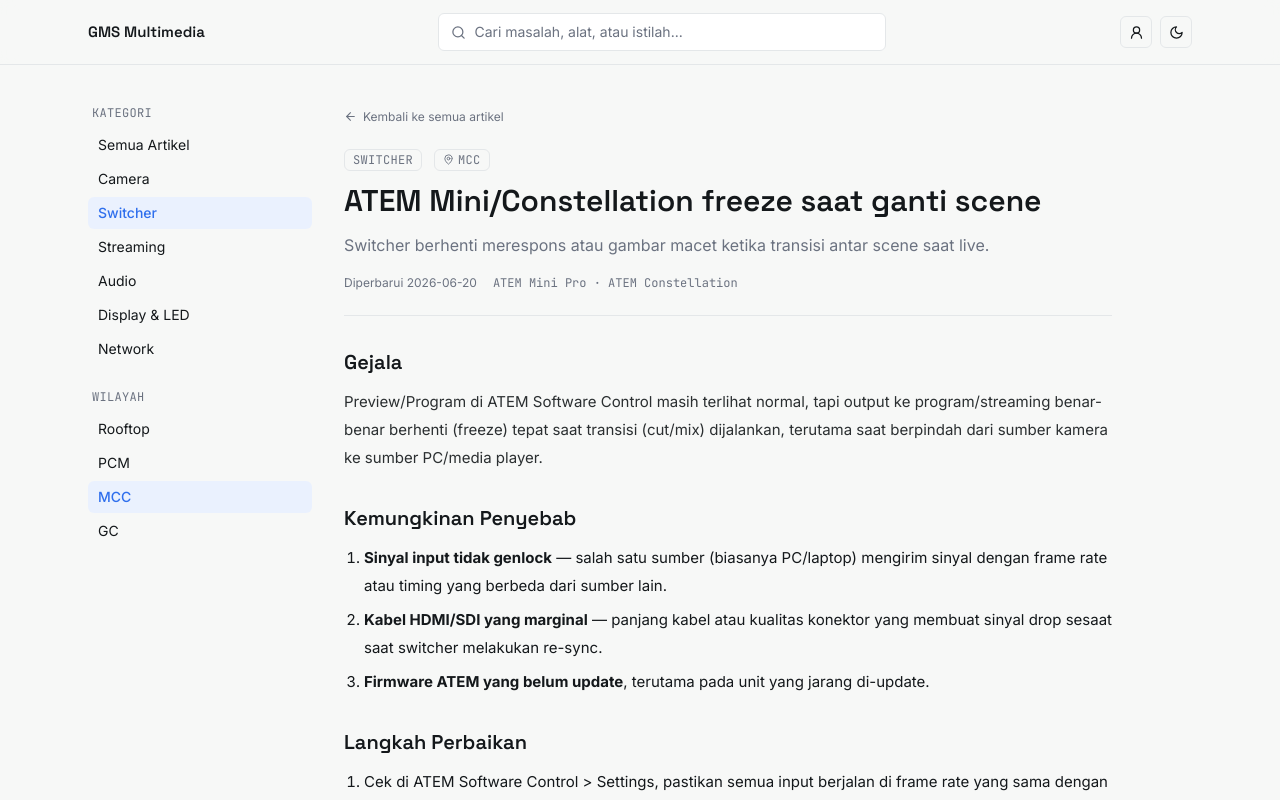
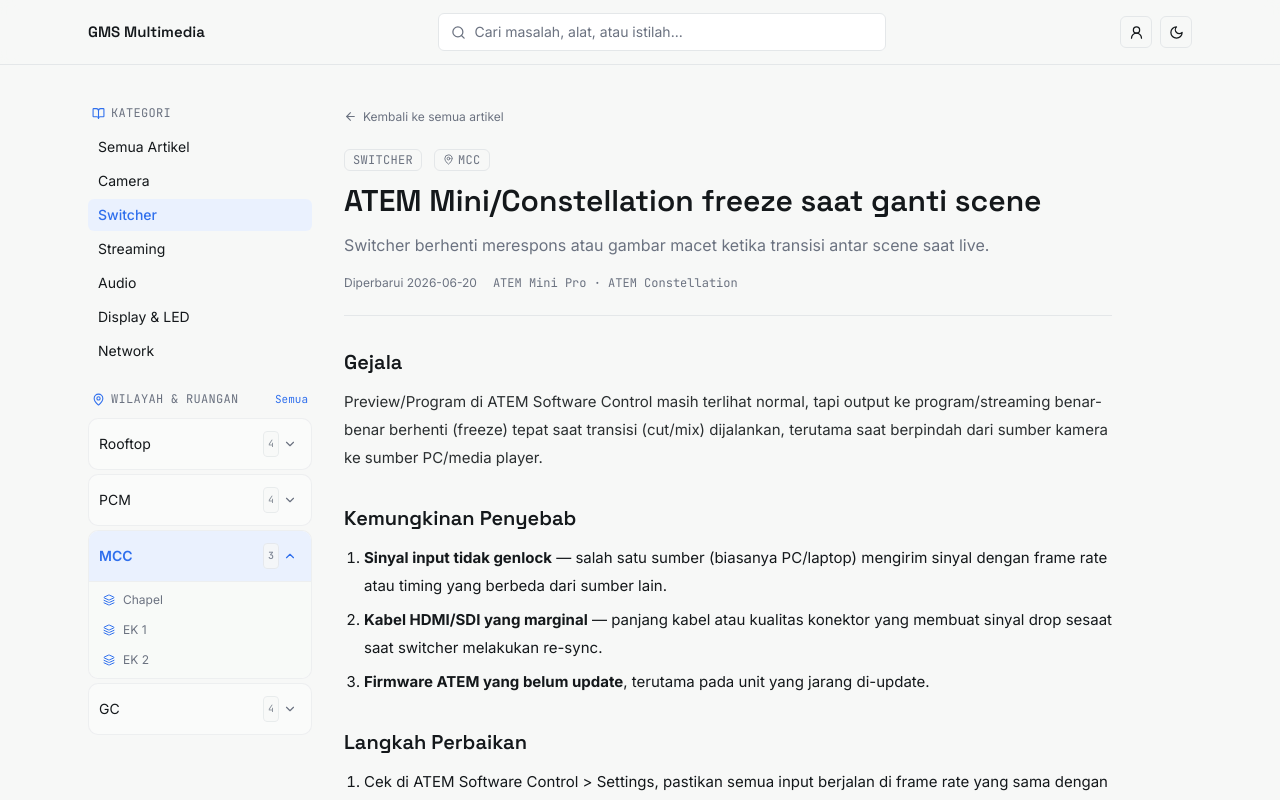
Before and after one commit to christophertekvi/gms-av-techsupport, a Next.js app: page /artikel/atem-freeze-saat-ganti-scene in a window 1280 px wide. Shown: the top 800 px of the page. Built offline with nearby package versions, Linux system fonts and the light colour scheme.

Commit message:
update dropdown sidebar

```diff
--- a/app/artikel/[slug]/page.js
+++ b/app/artikel/[slug]/page.js
@@ -3,6 +3,7 @@
 import LocationBadge from '@/components/LocationBadge'
 import MDXContent from '@/components/MDXContent'
 import { getAllSlugs, getArticleBySlug } from '@/lib/articles'
+import { getAllRooms } from '@/lib/rooms'
 import { notFound } from 'next/navigation'
 import Link from 'next/link'
 import { ArrowLeft } from 'lucide-react'
@@ -25,11 +26,12 @@
   const { slug } = await params
   const article = getArticleBySlug(slug)
   if (!article) notFound()
+  const rooms = getAllRooms()
 
   return (
     <main className="mx-auto max-w-6xl px-4 sm:px-6 py-10">
       <div className="flex flex-col lg:flex-row gap-8">
-        <Sidebar activeCategory={article.category} activeLocation={article.location} />
+        <Sidebar activeCategory={article.category} activeLocation={article.location} rooms={rooms} />
         <article className="flex-1 min-w-0 max-w-3xl">
           <Link
             href="/"
--- a/app/kategori/[slug]/page.js
+++ b/app/kategori/[slug]/page.js
@@ -2,6 +2,7 @@
 import ArticleCard from '@/components/ArticleCard'
 import { getArticlesByCategory } from '@/lib/articles'
 import { getCategory, CATEGORIES } from '@/lib/categories'
+import { getAllRooms } from '@/lib/rooms'
 import { notFound } from 'next/navigation'
 
 export function generateStaticParams() {
@@ -13,6 +14,7 @@
   const category = getCategory(slug)
   if (!category) notFound()
   const articles = getArticlesByCategory(slug)
+  const rooms = getAllRooms()
 
   return (
     <main className="mx-auto max-w-6xl px-4 sm:px-6 py-10">
@@ -25,7 +27,7 @@
       </div>
 
       <div className="flex flex-col lg:flex-row gap-8">
-        <Sidebar activeCategory={slug} />
+        <Sidebar activeCategory={slug} rooms={rooms} />
         <div className="flex-1 min-w-0">
           {articles.length === 0 ? (
             <div className="rounded-md border border-dashed border-border-light dark:border-border-dark p-10 text-center text-sm text-muted-light dark:text-muted-dark">
--- a/app/layout.js
+++ b/app/layout.js
@@ -21,7 +21,7 @@
 
 export default function RootLayout({ children }) {
   return (
-    <html lang="id" className={`${display.variable} ${body.variable} ${mono.variable}`}>
+    <html lang="id" suppressHydrationWarning className={`${display.variable} ${body.variable} ${mono.variable}`}>
       <head>
         <script
           dangerouslySetInnerHTML={{
@@ -36,7 +36,7 @@
           }}
         />
       </head>
-      <body>
+      <body suppressHydrationWarning>
         <Navbar />
         {children}
         <footer className="border-t border-border-light dark:border-border-dark mt-16">
--- a/app/page.js
+++ b/app/page.js
@@ -25,7 +25,7 @@
       </section>
 
       <div className="flex flex-col lg:flex-row gap-8">
-        <Sidebar />
+        <Sidebar rooms={rooms} />
         <div className="flex-1 min-w-0 space-y-12">
           {/* Section: Pilih Wilayah */}
           <section>
--- a/app/wilayah/[slug]/[roomSlug]/page.js
+++ b/app/wilayah/[slug]/[roomSlug]/page.js
@@ -28,11 +28,12 @@
   const fullSlug = `${slug}-${roomSlug}`
   const room = getRoomBySlug(fullSlug)
   if (!room) notFound()
+  const rooms = getAllRooms()
 
   return (
     <main className="mx-auto max-w-6xl px-4 sm:px-6 py-10">
       <div className="flex flex-col lg:flex-row gap-8">
-        <Sidebar activeLocation={fullSlug} />
+        <Sidebar activeLocation={fullSlug} rooms={rooms} />
         <div className="flex-1 min-w-0 max-w-3xl">
           <Link
             href={`/wilayah/${slug}`}
--- a/app/wilayah/[slug]/page.js
+++ b/app/wilayah/[slug]/page.js
@@ -16,7 +16,8 @@
   const location = getLocation(slug)
   if (!location || location.parentSlug) notFound()
 
-  const rooms = getAllRooms().filter((r) => r.wilayah === slug)
+  const allRooms = getAllRooms()
+  const rooms = allRooms.filter((r) => r.wilayah === slug)
   const articles = getAllArticles()
   const wilayahArticles = articles.filter(
     (a) => a.location === slug || a.location?.startsWith(`${slug}-`)
@@ -25,7 +26,7 @@
   return (
     <main className="mx-auto max-w-6xl px-4 sm:px-6 py-10">
       <div className="flex flex-col lg:flex-row gap-8">
-        <Sidebar activeLocation={slug} />
+        <Sidebar activeLocation={slug} rooms={allRooms} />
         <div className="flex-1 min-w-0 max-w-3xl">
           <Link
             href="/wilayah"
--- a/app/wilayah/page.js
+++ b/app/wilayah/page.js
@@ -19,7 +19,7 @@
       </div>
 
       <div className="flex flex-col lg:flex-row gap-8">
-        <Sidebar />
+        <Sidebar rooms={rooms} />
         <div className="flex-1 min-w-0 grid sm:grid-cols-2 gap-6">
           {WILAYAH.map((loc) => (
             <WilayahCard key={loc.slug} location={loc} rooms={rooms} />
--- a/components/Sidebar.jsx
+++ b/components/Sidebar.jsx
@@ -1,24 +1,81 @@
+'use client'
+
+import { useState, useEffect } from 'react'
 import Link from 'next/link'
 import { CATEGORIES } from '@/lib/categories'
 import { WILAYAH } from '@/lib/locations'
+import { Menu, X, ChevronDown, Layers, MapPin, Sparkles, BookOpen } from 'lucide-react'
 
-export default function Sidebar({ activeCategory, activeLocation }) {
-  // If activeLocation is a room slug like "rooftop-ek-1", get the parent slug
+export default function Sidebar({ activeCategory, activeLocation, rooms: initialRooms = [] }) {
+  const [mobileOpen, setMobileOpen] = useState(false)
+  const [rooms, setRooms] = useState(initialRooms)
+
+  // If activeLocation is a room slug like "rooftop-ek-1", get parent slug ("rooftop")
   const parentLocation = activeLocation && activeLocation.includes('-')
     ? activeLocation.split('-')[0]
     : activeLocation
 
-  return (
-    <aside className="w-full lg:w-56 shrink-0">
-      <nav className="lg:sticky lg:top-24 space-y-6">
+  // Automatically expand the active wilayah by default
+  const [expanded, setExpanded] = useState(() => {
+    const initial = {}
+    if (parentLocation) {
+      initial[parentLocation] = true
+    }
+    return initial
+  })
+
+  // Sync expanded state if activeLocation changes
+  useEffect(() => {
+    if (parentLocation) {
+      setExpanded((prev) => ({ ...prev, [parentLocation]: true }))
+    }
+  }, [parentLocation])
+
+  // If initialRooms wasn't provided, fetch from API
+  useEffect(() => {
+    if (!initialRooms || initialRooms.length === 0) {
+      fetch('/api/rooms')
+        .then((res) => res.json())
+        .then((data) => {
+          if (data.rooms) setRooms(data.rooms)
+        })
+        .catch(() => {})
+    } else {
+      setRooms(initialRooms)
+    }
+  }, [initialRooms])
+
+  // Prevent background scrolling when mobile menu is open
+  useEffect(() => {
+    if (mobileOpen) {
+      document.body.style.overflow = 'hidden'
+    } else {
+      document.body.style.overflow = ''
+    }
+    return () => {
+      document.body.style.overflow = ''
+    }
+  }, [mobileOpen])
+
+  const toggleWilayah = (slug) => {
+    setExpanded((prev) => ({
+      ...prev,
+      [slug]: !prev[slug],
+    }))
+  }
+
+  const renderNavContent = () => (
+    <div className="space-y-6">
+      {/* Section Kategori */}
       <div>
-          <p className="text-xs font-mono uppercase tracking-wide text-muted-light dark:text-muted-dark mb-2 px-1">
-            Kategori
+        <p className="text-xs font-mono uppercase tracking-wide text-muted-light dark:text-muted-dark mb-2.5 px-1 flex items-center gap-1.5">
+          <BookOpen size={13} className="text-accent" /> Kategori
         </p>
         <ul className="space-y-0.5">
           <li>
             <Link
               href="/"
+              onClick={() => setMobileOpen(false)}
               className={`block rounded-sm px-2.5 py-1.5 text-sm transition-colors ${
                 !activeCategory && !activeLocation
                   ? 'bg-accent-soft dark:bg-accent-softDark text-accent font-medium'
@@ -32,6 +89,7 @@
             <li key={cat.slug}>
               <Link
                 href={`/kategori/${cat.slug}`}
+                onClick={() => setMobileOpen(false)}
                 className={`block rounded-sm px-2.5 py-1.5 text-sm transition-colors ${
                   activeCategory === cat.slug
                     ? 'bg-accent-soft dark:bg-accent-softDark text-accent font-medium'
@@ -45,28 +103,168 @@
         </ul>
       </div>
 
+      {/* Section Wilayah & Dropdown Ruangan */}
       <div>
-          <p className="text-xs font-mono uppercase tracking-wide text-muted-light dark:text-muted-dark mb-2 px-1">
-            Wilayah
+        <div className="flex items-center justify-between mb-2.5 px-1">
+          <p className="text-xs font-mono uppercase tracking-wide text-muted-light dark:text-muted-dark flex items-center gap-1.5">
+            <MapPin size={13} className="text-accent" /> Wilayah &amp; Ruangan
           </p>
-          <ul className="space-y-0.5">
-            {WILAYAH.map((loc) => (
-              <li key={loc.slug}>
           <Link
-                  href={`/wilayah/${loc.slug}`}
-                  className={`block rounded-sm px-2.5 py-1.5 text-sm transition-colors ${
-                    parentLocation === loc.slug
-                      ? 'bg-accent-soft dark:bg-accent-softDark text-accent font-medium'
+            href="/wilayah"
+            onClick={() => setMobileOpen(false)}
+            className="text-[11px] text-accent hover:underline font-mono"
+          >
+            Semua
+          </Link>
+        </div>
+
+        <ul className="space-y-1">
+          {WILAYAH.map((loc) => {
+            const locRooms = rooms.filter((r) => r.wilayah === loc.slug)
+            const isParentActive = parentLocation === loc.slug
+            const isExactWilayah = activeLocation === loc.slug
+            const isExpanded = !!expanded[loc.slug]
+
+            return (
+              <li
+                key={loc.slug}
+                className="rounded-md border border-border-light/60 dark:border-border-dark/60 overflow-hidden bg-surface-light/40 dark:bg-surface-dark/40"
+              >
+                {/* Header item for Wilayah */}
+                <div
+                  className={`flex items-center justify-between px-2.5 py-2 text-sm transition-colors ${
+                    isExactWilayah
+                      ? 'bg-accent-soft dark:bg-accent-softDark text-accent font-semibold'
+                      : isParentActive
+                      ? 'text-accent font-medium bg-surface-light dark:bg-surface-dark'
                       : 'hover:bg-surface-light dark:hover:bg-surface-dark text-ink-light dark:text-ink-dark'
                   }`}
                 >
+                  <Link
+                    href={`/wilayah/${loc.slug}`}
+                    onClick={() => setMobileOpen(false)}
+                    className="flex-1 truncate pr-2 hover:underline"
+                  >
                     {loc.label}
                   </Link>
+
+                  {locRooms.length > 0 && (
+                    <button
+                      type="button"
+                      onClick={(e) => {
+                        e.stopPropagation()
+                        toggleWilayah(loc.slug)
+                      }}
+                      className="p-1 rounded hover:bg-black/5 dark:hover:bg-white/5 text-muted-light dark:text-muted-dark flex items-center gap-1 cursor-pointer"
+                      aria-label={`Toggle ruangan ${loc.label}`}
+                    >
+                      <span className="text-[10px] font-mono opacity-80 px-1 py-0.5 rounded bg-bg-light dark:bg-bg-dark border border-border-light dark:border-border-dark">
+                        {locRooms.length}
+                      </span>
+                      <ChevronDown
+                        size={14}
+                        className={`transition-transform duration-200 ${
+                          isExpanded ? 'rotate-180 text-accent' : ''
+                        }`}
+                      />
+                    </button>
+                  )}
+                </div>
+
+                {/* Dropdown list of rooms inside this Wilayah */}
+                {isExpanded && locRooms.length > 0 && (
+                  <ul className="border-t border-border-light/60 dark:border-border-dark/60 bg-bg-light/60 dark:bg-bg-dark/60 p-1 space-y-0.5">
+                    {locRooms.map((room) => {
+                      const roomSlug = room.slug.includes('-')
+                        ? room.slug.split('-').slice(1).join('-')
+                        : room.slug
+                      const isRoomActive = activeLocation === room.slug
+
+                      return (
+                        <li key={room.slug}>
+                          <Link
+                            href={`/wilayah/${loc.slug}/${roomSlug}`}
+                            onClick={() => setMobileOpen(false)}
+                            className={`flex items-center gap-2 px-2.5 py-1.5 rounded text-xs transition-colors ${
+                              isRoomActive
+                                ? 'bg-accent text-white font-medium shadow-xs'
+                                : 'hover:bg-surface-light dark:hover:bg-surface-dark text-muted-light dark:text-muted-dark hover:text-ink-light dark:hover:text-ink-dark'
+                            }`}
+                          >
+                            <Layers size={12} className={isRoomActive ? 'text-white' : 'text-accent shrink-0'} />
+                            <span className="truncate">{room.name}</span>
+                          </Link>
                         </li>
-            ))}
+                      )
+                    })}
+                  </ul>
+                )}
+              </li>
+            )
+          })}
         </ul>
       </div>
+    </div>
+  )
+
+  return (
+    <>
+      {/* Mobile Burger Bar */}
+      <div className="lg:hidden w-full mb-6">
+        <button
+          type="button"
+          onClick={() => setMobileOpen(true)}
+          className="w-full flex items-center justify-between p-3 rounded-md border border-border-light dark:border-border-dark bg-surface-light dark:bg-surface-dark shadow-sm hover:border-accent transition-colors cursor-pointer"
+        >
+          <div className="flex items-center gap-2.5 text-sm font-medium">
+            <Menu size={18} className="text-accent" />
+            <span>Kategori &amp; Wilayah Ruangan</span>
+          </div>
+          <span className="text-xs font-mono text-muted-light dark:text-muted-dark bg-bg-light dark:bg-bg-dark px-2 py-0.5 rounded border border-border-light dark:border-border-dark">
+            Buka Menu
+          </span>
+        </button>
+      </div>
+
+      {/* Mobile Drawer Backdrop & Modal */}
+      {mobileOpen && (
+        <div className="fixed inset-0 z-50 lg:hidden flex">
+          {/* Backdrop */}
+          <div
+            className="fixed inset-0 bg-black/60 backdrop-blur-xs transition-opacity"
+            onClick={() => setMobileOpen(false)}
+          />
+
+          {/* Drawer Sidebar */}
+          <div className="relative z-10 w-4/5 max-w-xs h-full bg-surface-light dark:bg-surface-dark border-r border-border-light dark:border-border-dark p-6 overflow-y-auto flex flex-col justify-between shadow-2xl">
+            <div>
+              <div className="flex items-center justify-between pb-4 mb-6 border-b border-border-light dark:border-border-dark">
+                <div className="flex items-center gap-2">
+                  <Sparkles size={16} className="text-accent" />
+                  <span className="font-display font-semibold text-sm">Navigasi</span>
+                </div>
+                <button
+                  type="button"
+                  onClick={() => setMobileOpen(false)}
+                  className="p-1 rounded hover:bg-bg-light dark:hover:bg-bg-dark text-muted-light dark:text-muted-dark hover:text-ink-light dark:hover:text-ink-dark cursor-pointer"
+                  aria-label="Tutup navigasi"
+                >
+                  <X size={18} />
+                </button>
+              </div>
+
+              {renderNavContent()}
+            </div>
+          </div>
+        </div>
+      )}
+
+      {/* Desktop Sticky Sidebar */}
+      <aside className="hidden lg:block w-56 shrink-0">
+        <nav className="sticky top-24">
+          {renderNavContent()}
         </nav>
       </aside>
+    </>
   )
 }
```
Lines whose indentation alone changed are shown as unchanged.
